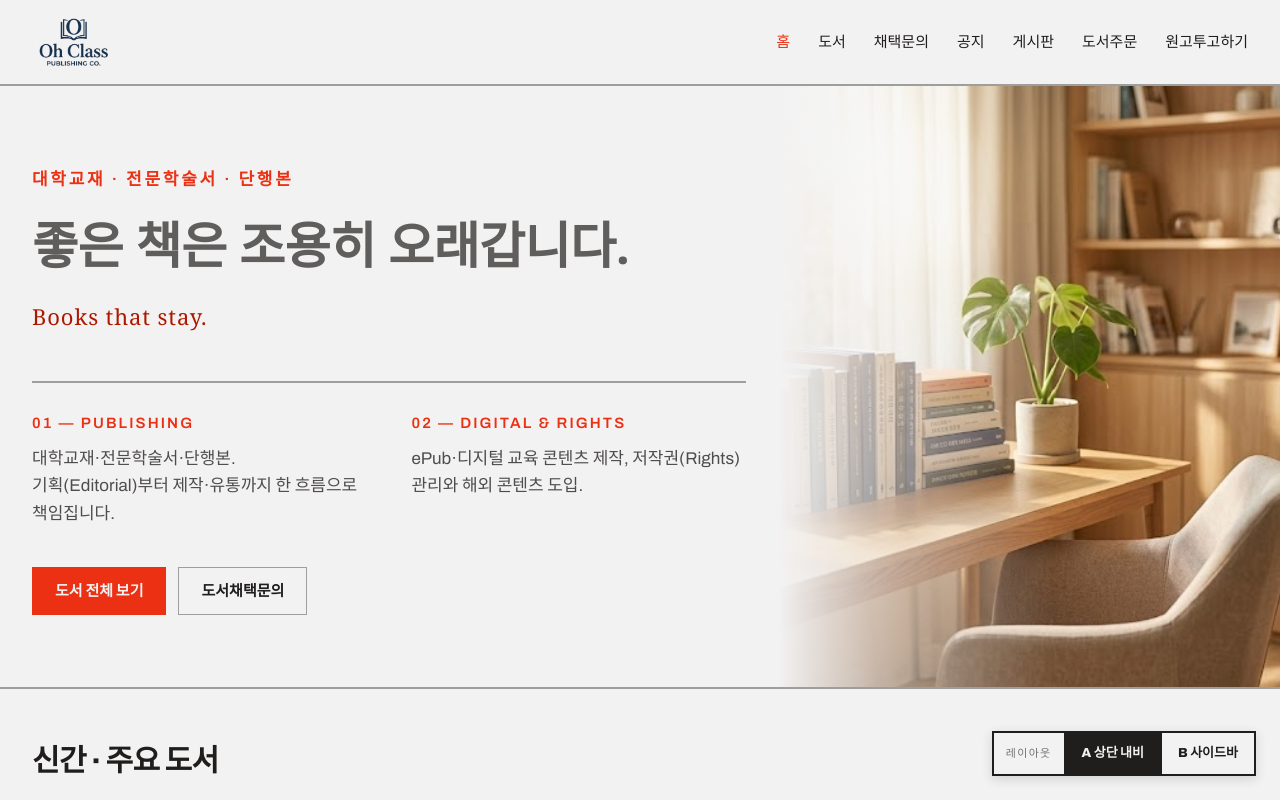
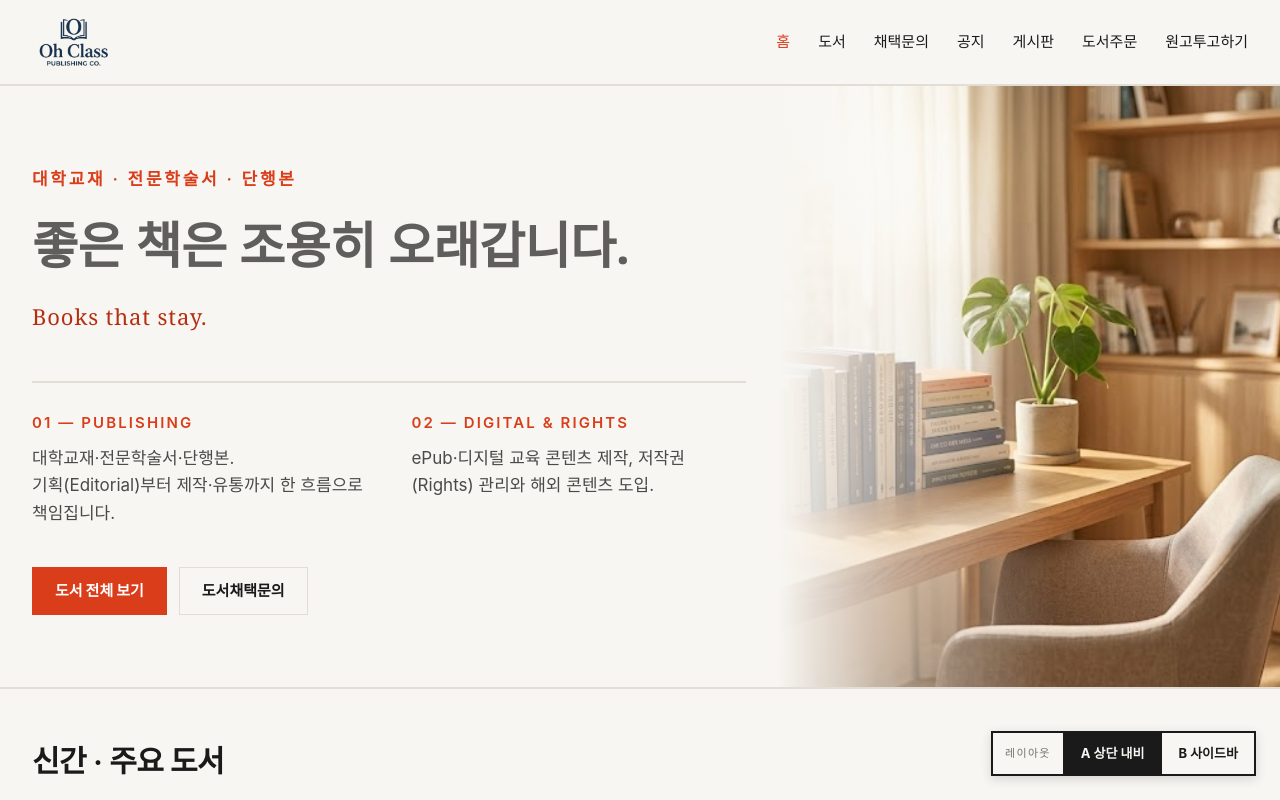
Before and after one commit to ohyoung0623/ohclasspub.github.io, a plain HTML site: page index.html in a window 1280 px wide. Shown: the top 800 px of the page. Drawn offline with nearby package versions, Linux system fonts and the light colour scheme; grey boxes are pictures that could not be loaded.

Commit message:
Update index.html

```diff
--- a/index.html
+++ b/index.html
@@ -9,21 +9,66 @@
 <x-dc>
 <helmet>
 <meta name="viewport" content="width=device-width, initial-scale=1">
-<link rel="stylesheet" href="_ds/modernist-3a71b0aa-03ad-4432-8eaa-b09fd7afdc9b/styles.css">
-<script src="_ds/modernist-3a71b0aa-03ad-4432-8eaa-b09fd7afdc9b/_ds_bundle.js"></script>
-<script src="./image-slot.js"></script>
+<link rel="stylesheet" href="./styles.css">
 <link rel="preconnect" href="https://fonts.googleapis.com">
-<link rel="stylesheet" href="https://fonts.googleapis.com/css2?family=Noto+Sans+KR:wght@400;500;700;900&amp;family=Noto+Serif+KR:wght@400;500;600&amp;display=swap">
+<link rel="stylesheet" href="https://fonts.googleapis.com/css2?family=Noto+Sans+KR:wght@400;500;700;900&family=Noto+Serif+KR:wght@400;500;600&display=swap">
 <style>
+  :root {
+    --color-bg: #f8f6f2;
+    --color-surface: #f0ede6;
+    --color-text: #1a1a1a;
+    --color-accent: #d93d1a;
+    --color-accent-700: #b52f12;
+    --color-divider: #e2ddd5;
+  }
+
   html { -webkit-text-size-adjust: 100%; }
-  body { margin:0; background:var(--color-bg); color:var(--color-text);
-    font-family:"Archivo","Noto Sans KR",system-ui,sans-serif; font-size:15px; line-height:1.6;
-    overflow-x:hidden; }
-  h1,h2,h3,h4,h5,h6 { font-family:"Archivo","Noto Sans KR",system-ui,sans-serif; font-weight:800; letter-spacing:-0.02em; }
-  p { text-wrap:pretty; }
-  img { max-width:100%; }
-  a { color:var(--color-accent); text-decoration:none; }
-  a:hover { color:var(--color-accent-700); text-decoration:underline; text-underline-offset:3px; }
+  body {
+    margin: 0;
+    background: var(--color-bg);
+    color: var(--color-text);
+    font-family: -apple-system, BlinkMacSystemFont, "Apple SD Gothic Neo", "Noto Sans KR", sans-serif;
+    font-size: 15px;
+    line-height: 1.6;
+    overflow-x: hidden;
+  }
+  h1,h2,h3,h4,h5,h6 {
+    font-family: 'Noto Serif KR', serif;
+    font-weight: 700;
+    letter-spacing: -0.02em;
+  }
+  p { text-wrap: pretty; }
+  img { max-width: 100%; }
+  a { color: var(--color-accent); text-decoration: none; }
+  a:hover { color: var(--color-accent-700); text-decoration: underline; text-underline-offset: 3px; }
+
+  /* 버튼 및 그라데이션 스타일 */
+  .btn {
+    display: inline-flex;
+    align-items: center;
+    justify-content: center;
+    font-weight: 600;
+    text-decoration: none !important;
+    cursor: pointer;
+    box-sizing: border-box;
+    transition: 0.2s ease;
+  }
+  .btn-primary {
+    background: var(--color-accent) !important;
+    color: #ffffff !important;
+    border: 1px solid var(--color-accent) !important;
+  }
+  .btn-primary:hover {
+    background: var(--color-accent-700) !important;
+  }
+  .btn-secondary {
+    background: transparent !important;
+    color: var(--color-text) !important;
+    border: 1px solid var(--color-divider) !important;
+  }
+  .btn-secondary:hover {
+    border-color: var(--color-text) !important;
+  }
 </style>
 </helmet>
 
```
